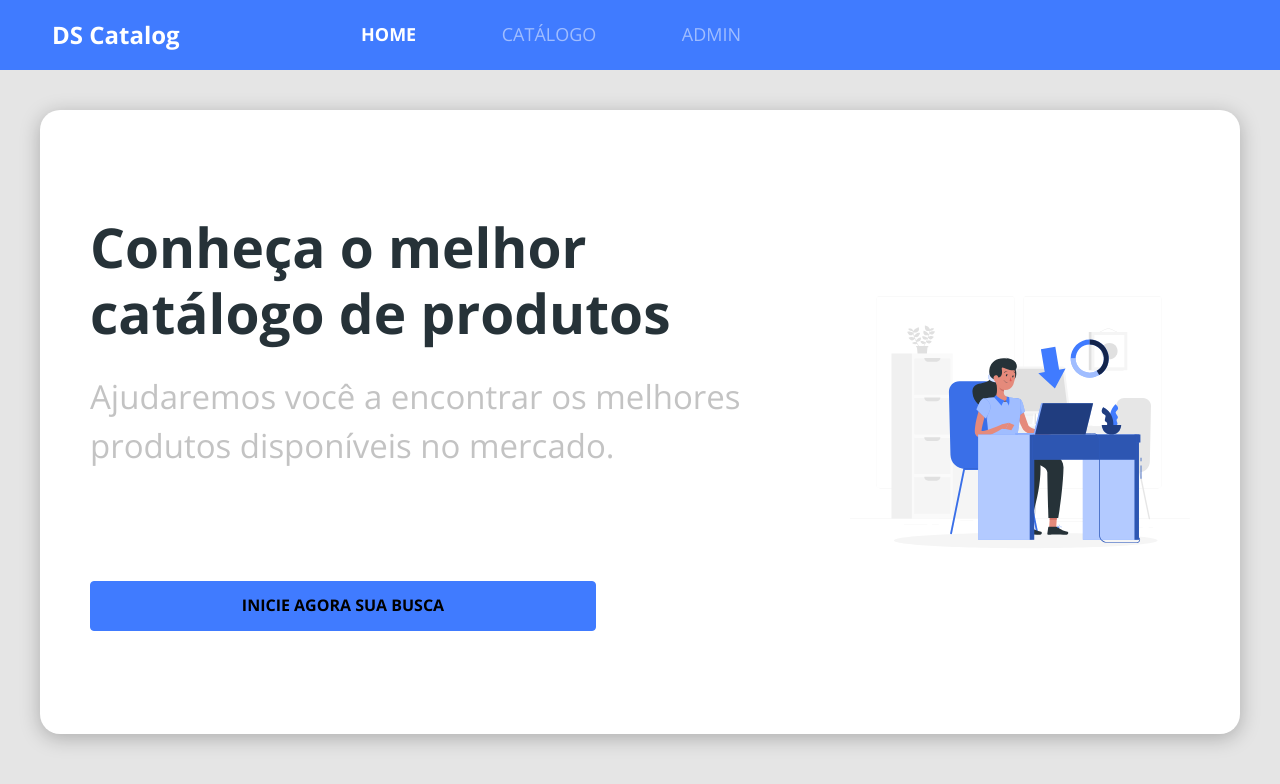
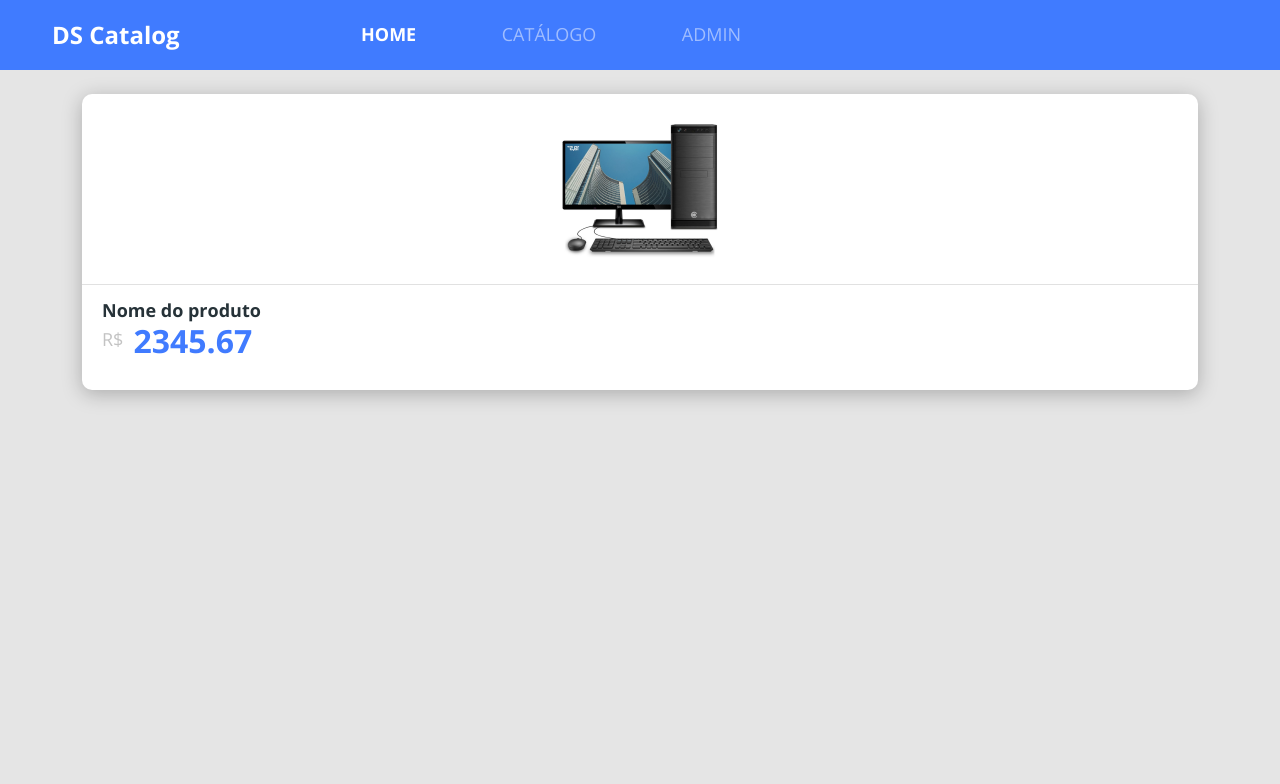
Before and after one commit to Gabrielleao1/catalog, a React (Create React App) app in the folder frontweb/: page / in a window 1280 px wide. Shown: the top 784 px of the page. Built offline with nearby package versions, Linux system fonts and the light colour scheme.

Commit message:
Created the catalog page with the products components

```diff
--- a/frontweb/src/App.css
+++ b/frontweb/src/App.css
@@ -13,3 +13,9 @@ a, a:hover {
     text-decoration: none;
     color: unset;
 }
+
+.base-card {
+    background: #FFFFFF;
+    box-shadow: 0px 4px 20px rgba(0, 0, 0, 0.25);
+    border-radius: 10px;
+}
--- a/frontweb/src/App.tsx
+++ b/frontweb/src/App.tsx
@@ -1,12 +1,10 @@
-import Home from 'pages/Home';
 import './assets/styles/custom.scss';
 import './App.css';
+import Catalog from 'pages/Catalog';
 
 function App() {
   return (
-    <>
-      <Home />
-    </>
+    <Catalog />
   );
 }
 
--- /dev/null
+++ b/frontweb/src/components/ProductCard/index.tsx
@@ -0,0 +1,20 @@
+import './style.css';
+
+import ProductImg from 'assets/images/product.png';
+import ProductPrice from 'components/ProductPrice';
+
+function ProductCard() {
+    return (
+        <div className='base-card product-card'>
+            <div className='card-top-container'>
+                <img src={ProductImg} alt="Nome do produto" />
+            </div>
+            <div className='card-bottom-container'>
+                <h6>Nome do produto</h6>
+                <ProductPrice />
+            </div>
+        </div>
+    );
+}
+
+export default ProductCard;
--- /dev/null
+++ b/frontweb/src/components/ProductCard/style.css
@@ -0,0 +1,25 @@
+.product-card {
+    margin-bottom: 30px;
+}
+
+.card-top-container {
+    text-align: center;
+    padding: 16px 0;
+    border-bottom: 1px solid #E1E1E1;
+}
+
+.card-top-container img {
+    width: 158px;
+    height: 158px;
+}
+
+.card-bottom-container {
+    text-align: left;
+    padding: 15px 20px 30px 20px;
+}
+
+.card-bottom-container h6 {
+    font-weight: bold;
+    font-size: 18px;
+    color: #263238;
+}
--- /dev/null
+++ b/frontweb/src/components/ProductPrice/index.tsx
@@ -0,0 +1,12 @@
+import './style.css';
+
+function ProductPrice() {
+    return (
+        <div className='product-price-container'>
+            <span>R$</span>
+            <h3>2345.67</h3>
+        </div>
+    );
+}
+
+export default ProductPrice;
--- /dev/null
+++ b/frontweb/src/components/ProductPrice/style.css
@@ -0,0 +1,15 @@
+.product-price-container {
+    display: flex;
+}
+
+.product-price-container span {
+    font-size: 18px;
+    color: #9E9E9E9E;
+    margin-top: 4px;
+}
+
+.product-price-container h3 {
+    font-size: 32px;
+    color: #407BFF;
+    margin-left: 10px;
+}
--- /dev/null
+++ b/frontweb/src/pages/Catalog/index.tsx
@@ -0,0 +1,17 @@
+import Navbar from 'components/Navbar';
+import ProductCard from 'components/ProductCard';
+
+
+
+function Catalog() {
+    return (
+        <>
+            <Navbar />
+            <div className="container my-4">
+                <ProductCard />
+            </div>
+        </>
+    );
+}
+
+export default Catalog;
--- a/frontweb/src/pages/Home/index.tsx
+++ b/frontweb/src/pages/Home/index.tsx
@@ -8,7 +8,7 @@ function Home() {
     <>
       <Navbar />
       <div className='home-container'>
-        <div className='home-card'>
+        <div className='base-card home-card'>
           <div className='home-content-container'>
             <div>
               <h1>Conheça o melhor catálogo de produtos</h1>
--- a/frontweb/src/pages/Home/style.css
+++ b/frontweb/src/pages/Home/style.css
@@ -7,8 +7,6 @@
 .home-card {
     display: flex;
     flex-direction: column-reverse;
-    background: #FFFFFF;
-    box-shadow: 0px 4px 20px rgba(0, 0, 0, 0.25);
     border-radius: 20px;
 }
 
```
Also changed, not shown: frontweb/src/assets/images/product.png (added).
